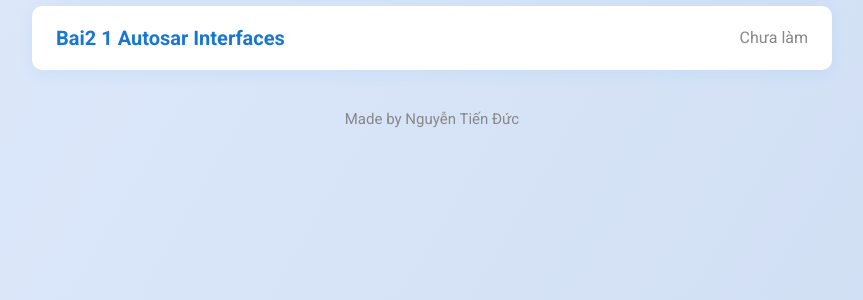
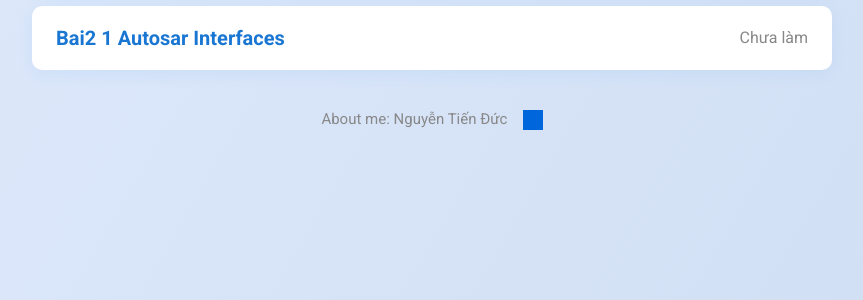
Before and after one commit to saccarozo03/Autosar_quizz, a Flask app: page / in a window 1280 px wide. Shown: the part 416-716 px from the top of the page, without its empty margins (208-1071 px from the left). Run offline with Flask 3, Linux system fonts and the light colour scheme; grey boxes are pictures that could not be loaded.

Commit message:
Cap nhat them thong tin tac gia

```diff
--- a/templates/home.html
+++ b/templates/home.html
@@ -133,6 +133,11 @@
     </ul>
 </body>
 <footer>
-    <p>Made by Nguyễn Tiến Đức</p>
+    <p>
+        About me: Nguyễn Tiến Đức &nbsp;
+        <a href="https://facebook.com/your.facebook.username" target="_blank" style="text-decoration:none;">
+            <img src="https://cdn.jsdelivr.net/gh/simple-icons/simple-icons/icons/facebook.svg" alt="Facebook" style="width:20px; height:20px; vertical-align:middle; filter: invert(32%) sepia(97%) saturate(7492%) hue-rotate(203deg) brightness(95%) contrast(101%); margin-left:4px;">
+        </a>
+    </p>
 </footer>
 </html>
```
